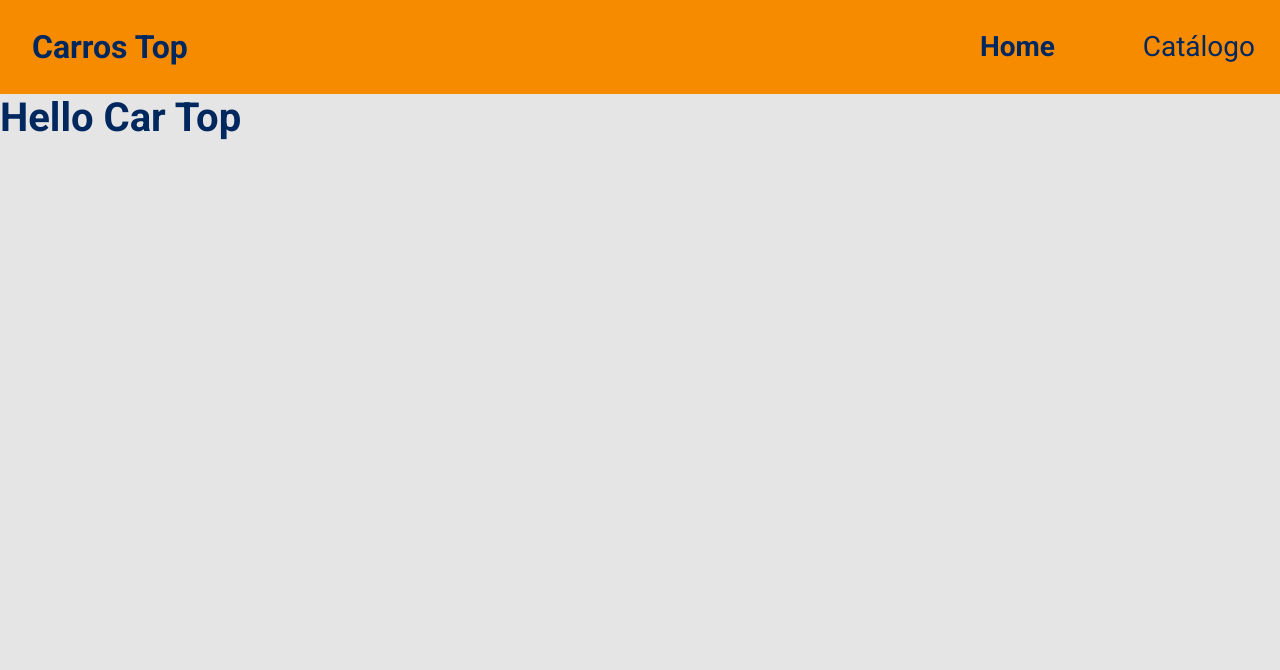
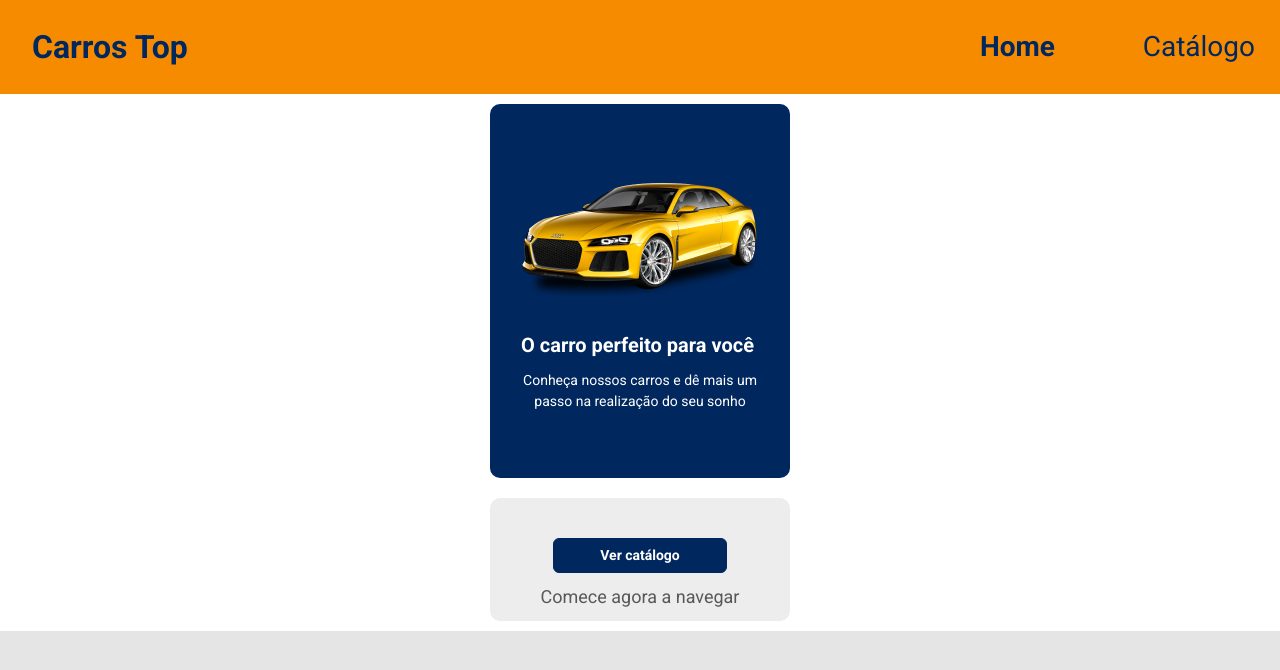
Before and after one commit to T-G0nc4lv3s/car-top, a React (Create React App) app in the folder frontweb/: page / in a window 1280 px wide. Shown: the top 670 px of the page. Built offline with nearby package versions, Linux system fonts and the light colour scheme.

Commit message:
Home layout X-small 320px

```diff
--- a/frontweb/src/App.css
+++ b/frontweb/src/App.css
@@ -2,9 +2,8 @@
 
 * {
     font-family: 'Roboto', 'sans serif';
-    color: rgba(0, 40, 95, 1);
+}
 
-}
 h1,h2,h3,h4,h5,h6{
     font-weight: 700;
     margin-bottom: 0;
--- a/frontweb/src/App.tsx
+++ b/frontweb/src/App.tsx
@@ -1,13 +1,10 @@
 import './assets/styles/custom.scss';
 import './App.css';
-import Navbar from "./components/Navbar";
+import Home from 'pages/Home';
 
 function App() {
   return (
-    <>
-      <Navbar />
-      <h1>Hello Car Top</h1>
-    </>
+    <Home />
   );
 }
 
--- a/frontweb/src/assets/styles/custom.scss
+++ b/frontweb/src/assets/styles/custom.scss
@@ -1,6 +1,8 @@
 $theme-colors: (
 'primary': #F78B00,
+'secondary': #00285f,
 );
 $body-bg: #e5e5e5;
 $body-color: #00285F;
+
 @import '~bootstrap/scss/bootstrap.scss';
--- /dev/null
+++ b/frontweb/src/pages/Home/index.tsx
@@ -0,0 +1,39 @@
+import "./styles.css";
+import Navbar from "components/Navbar";
+import MainImg from "assets/images/car-header 1.png";
+
+const Home = () => {
+  return (
+    <>
+      <Navbar />
+      <div className="home-container container-fluid">
+
+        <div className="card-top-container">
+
+          <div className="top-image-container">
+            <img src={MainImg} alt="Imagem principal" />
+          </div>
+
+          <div className="top-header-container">
+            <h1>O carro perfeito para você</h1>
+          </div>
+
+          <div className="top-content-container">
+            <p>
+              Conheça nossos carros e dê mais um passo na realização do seu
+              sonho
+            </p>
+          </div>
+
+        </div>
+
+        <div className="card-bottom-container">
+          <button className="btn btn-secondary btn-icon">Ver catálogo</button>
+          <span>Comece agora a navegar</span>
+        </div>
+      </div>
+    </>
+  );
+};
+
+export default Home;
--- /dev/null
+++ b/frontweb/src/pages/Home/styles.css
@@ -0,0 +1,78 @@
+.home-container {
+  display: flex;
+  flex-direction: column;
+  align-items: center;
+  background-color: #ffff;
+  padding: 10px 10px;
+  font-size: 22px;
+}
+
+.card-top-container {
+  display: flex;
+  flex-direction: column;
+  justify-content: center;
+  align-items: center;
+  padding: 0 28px;
+  width: 300px;
+  background: #00285f;
+  color: #fff;
+  border-radius: 10px;
+}
+
+.top-image-container {
+  margin-top: 60px;
+  width: 244px;
+  height: auto;
+}
+
+.top-header-container {
+  display: flex;
+  text-align: center;
+  align-items: center;
+  padding: 35px 21px 25px 21px;
+  width: 280px;
+  height: 26px;
+  font-size: 20px;
+}
+
+.top-header-container h1 {
+  font-size: 1em;
+}
+
+.top-content-container {
+  display: flex;
+  text-align: center;
+  width: 270px;
+  margin-bottom: 50px;
+  font-weight: 400;
+}
+
+.top-content-container p {
+  font-size: 14px;
+}
+.card-bottom-container {
+  display: flex;
+  flex-direction: column;
+  align-items: center;
+  width: 300px;
+  height: 123px;
+  border-radius: 10px;
+  margin-top: 20px;
+  padding: 20px;
+  background: #ededed;
+}
+
+.card-bottom-container button{
+    width: 174px;
+    height: 40px;
+    font-size: 14px;
+    font-weight: 700;
+    margin-top: 20px;
+}
+
+.card-bottom-container span {
+    color: #585858;
+    font-size: 18px;
+    font-weight: 400;
+    margin-top: 10px;
+}
```
Also changed, not shown: frontweb/src/assets/images/car-header 1.png (added).
